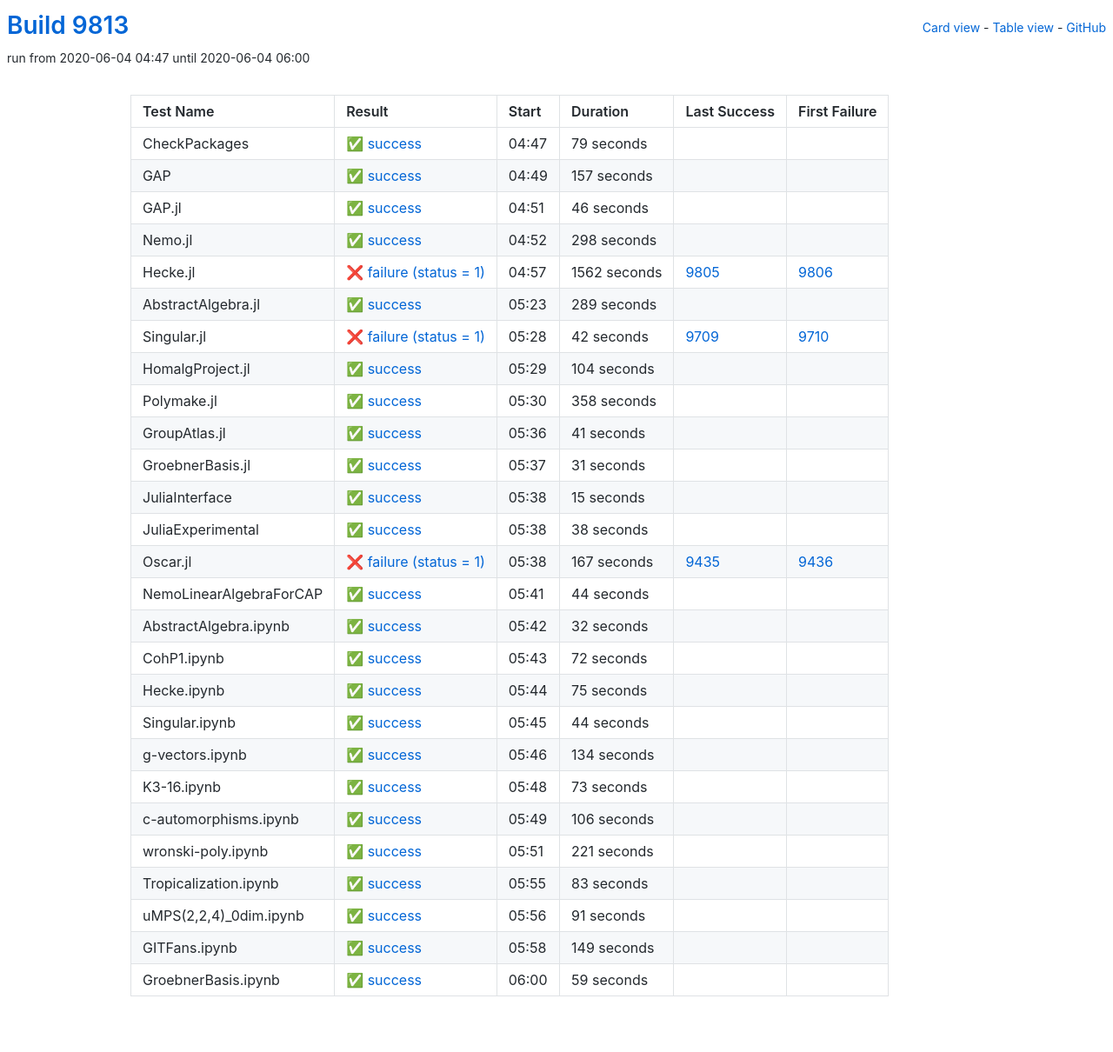
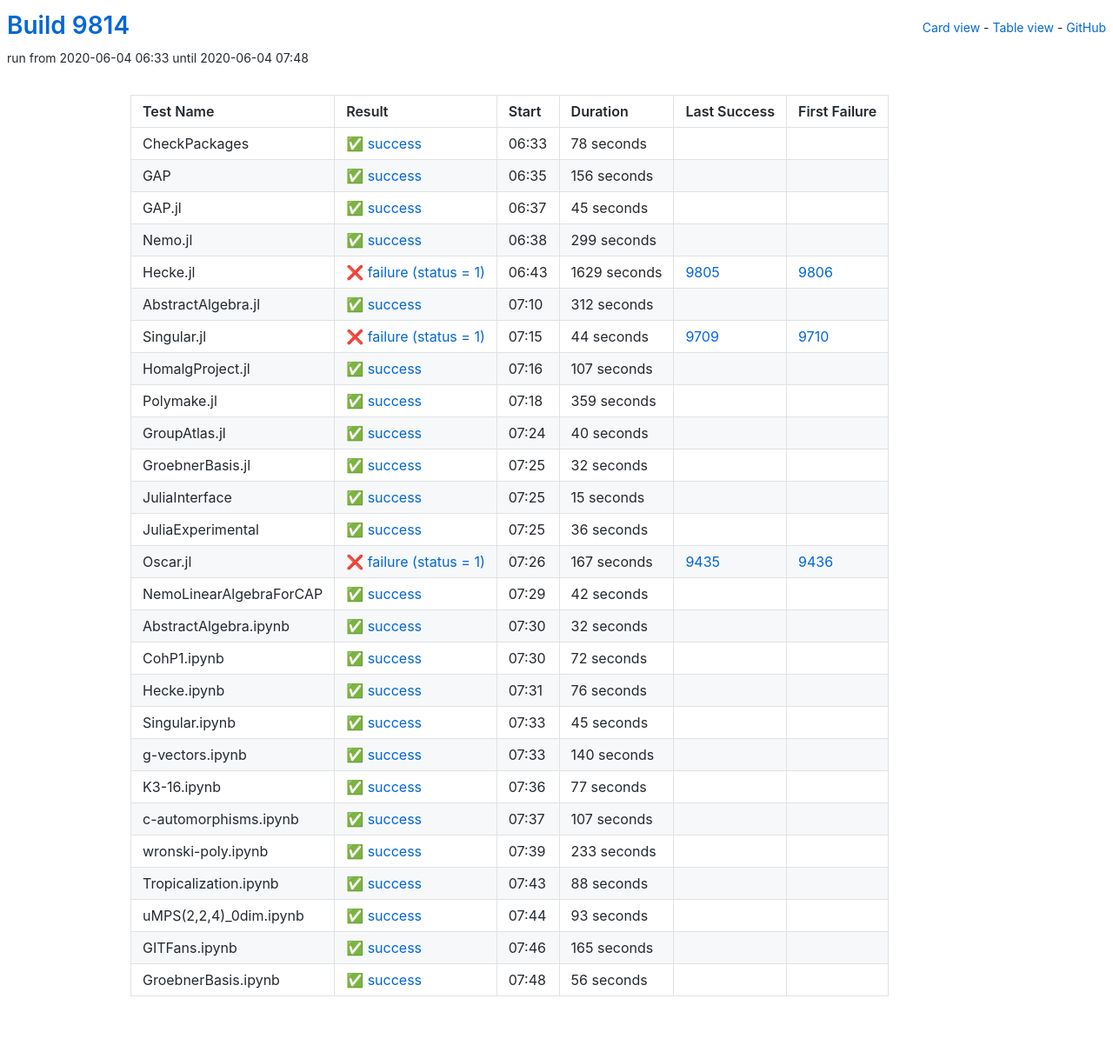
Before and after one commit to oscar-system/oscar-ci-status, a Jekyll site: the page built from table.html, in a window 1280 px wide. Shown: the whole page at 87% size. Built offline with Jekyll 4.4.1, drawn with Linux system fonts in a browser that asks for light colours.

Commit message:
Build 9814

```diff
--- a/_data/ci.yml
+++ b/_data/ci.yml
@@ -1,137 +1,137 @@
-build: 9813
-build_url: https://oscarci.mathematik.uni-kl.de/job/oscar/9813/
+build: 9814
+build_url: https://oscarci.mathematik.uni-kl.de/job/oscar/9814/
 job: oscar
 tests:
-- duration: 79
+- duration: 78
   exitcode: 0
   first_failure: false
   first_failure_url: null
   id: checkpackages
   last_success: false
   last_success_url: null
-  log: https://oscarci.mathematik.uni-kl.de/job/oscar/9813/artifact/logs/build-9813/CheckPackages.log
+  log: https://oscarci.mathematik.uni-kl.de/job/oscar/9814/artifact/logs/build-9814/CheckPackages.log
   name: CheckPackages
-  start: 2020-06-04 04:47
+  start: 2020-06-04 06:33
   status: success
   success: true
-- duration: 157
+- duration: 156
   exitcode: 0
   first_failure: false
   first_failure_url: null
   id: gap
   last_success: false
   last_success_url: null
-  log: https://oscarci.mathematik.uni-kl.de/job/oscar/9813/artifact/logs/build-9813/GAP.log
+  log: https://oscarci.mathematik.uni-kl.de/job/oscar/9814/artifact/logs/build-9814/GAP.log
   name: GAP
-  start: 2020-06-04 04:49
+  start: 2020-06-04 06:35
   status: success
   success: true
-- duration: 46
+- duration: 45
   exitcode: 0
   first_failure: false
   first_failure_url: null
   id: gap-jl
   last_success: false
   last_success_url: null
-  log: https://oscarci.mathematik.uni-kl.de/job/oscar/9813/artifact/logs/build-9813/GAP.jl.log
+  log: https://oscarci.mathematik.uni-kl.de/job/oscar/9814/artifact/logs/build-9814/GAP.jl.log
   name: GAP.jl
-  start: 2020-06-04 04:51
+  start: 2020-06-04 06:37
   status: success
   success: true
-- duration: 298
+- duration: 299
   exitcode: 0
   first_failure: false
   first_failure_url: null
   id: nemo-jl
   last_success: false
   last_success_url: null
-  log: https://oscarci.mathematik.uni-kl.de/job/oscar/9813/artifact/logs/build-9813/Nemo.jl.log
+  log: https://oscarci.mathematik.uni-kl.de/job/oscar/9814/artifact/logs/build-9814/Nemo.jl.log
   name: Nemo.jl
-  start: 2020-06-04 04:52
+  start: 2020-06-04 06:38
   status: success
   success: true
-- duration: 1562
+- duration: 1629
   exitcode: 1
   first_failure: 9806
   first_failure_url: https://oscarci.mathematik.uni-kl.de/job/oscar/9806/
   id: hecke-jl
   last_success: 9805
   last_success_url: https://oscarci.mathematik.uni-kl.de/job/oscar/9805/
-  log: https://oscarci.mathematik.uni-kl.de/job/oscar/9813/artifact/logs/build-9813/Hecke.jl.log
+  log: https://oscarci.mathematik.uni-kl.de/job/oscar/9814/artifact/logs/build-9814/Hecke.jl.log
   name: Hecke.jl
-  start: 2020-06-04 04:57
+  start: 2020-06-04 06:43
   status: failure
   success: false
-- duration: 289
+- duration: 312
   exitcode: 0
   first_failure: false
   first_failure_url: null
   id: abstractalgebra-jl
   last_success: false
   last_success_url: null
-  log: https://oscarci.mathematik.uni-kl.de/job/oscar/9813/artifact/logs/build-9813/AbstractAlgebra.jl.log
+  log: https://oscarci.mathematik.uni-kl.de/job/oscar/9814/artifact/logs/build-9814/AbstractAlgebra.jl.log
   name: AbstractAlgebra.jl
-  start: 2020-06-04 05:23
+  start: 2020-06-04 07:10
   status: success
   success: true
-- duration: 42
+- duration: 44
   exitcode: 1
   first_failure: 9710
   first_failure_url: https://oscarci.mathematik.uni-kl.de/job/oscar/9710/
   id: singular-jl
   last_success: 9709
   last_success_url: https://oscarci.mathematik.uni-kl.de/job/oscar/9709/
-  log: https://oscarci.mathematik.uni-kl.de/job/oscar/9813/artifact/logs/build-9813/Singular.jl.log
+  log: https://oscarci.mathematik.uni-kl.de/job/oscar/9814/artifact/logs/build-9814/Singular.jl.log
   name: Singular.jl
-  start: 2020-06-04 05:28
+  start: 2020-06-04 07:15
   status: failure
   success: false
-- duration: 104
+- duration: 107
   exitcode: 0
   first_failure: false
   first_failure_url: null
   id: homalgproject-jl
   last_success: false
   last_success_url: null
-  log: https://oscarci.mathematik.uni-kl.de/job/oscar/9813/artifact/logs/build-9813/HomalgProject.jl.log
+  log: https://oscarci.mathematik.uni-kl.de/job/oscar/9814/artifact/logs/build-9814/HomalgProject.jl.log
   name: HomalgProject.jl
-  start: 2020-06-04 05:29
+  start: 2020-06-04 07:16
   status: success
   success: true
-- duration: 358
+- duration: 359
   exitcode: 0
   first_failure: false
   first_failure_url: null
   id: polymake-jl
   last_success: false
   last_success_url: null
-  log: https://oscarci.mathematik.uni-kl.de/job/oscar/9813/artifact/logs/build-9813/Polymake.jl.log
+  log: https://oscarci.mathematik.uni-kl.de/job/oscar/9814/artifact/logs/build-9814/Polymake.jl.log
   name: Polymake.jl
-  start: 2020-06-04 05:30
+  start: 2020-06-04 07:18
   status: success
   success: true
-- duration: 41
+- duration: 40
   exitcode: 0
   first_failure: false
   first_failure_url: null
   id: groupatlas-jl
   last_success: false
   last_success_url: null
-  log: https://oscarci.mathematik.uni-kl.de/job/oscar/9813/artifact/logs/build-9813/GroupAtlas.jl.log
+  log: https://oscarci.mathematik.uni-kl.de/job/oscar/9814/artifact/logs/build-9814/GroupAtlas.jl.log
   name: GroupAtlas.jl
-  start: 2020-06-04 05:36
+  start: 2020-06-04 07:24
   status: success
   success: true
-- duration: 31
+- duration: 32
   exitcode: 0
   first_failure: false
   first_failure_url: null
   id: groebnerbasis-jl
   last_success: false
   last_success_url: null
-  log: https://oscarci.mathematik.uni-kl.de/job/oscar/9813/artifact/logs/build-9813/GroebnerBasis.jl.log
+  log: https://oscarci.mathematik.uni-kl.de/job/oscar/9814/artifact/logs/build-9814/GroebnerBasis.jl.log
   name: GroebnerBasis.jl
-  start: 2020-06-04 05:37
+  start: 2020-06-04 07:25
   status: success
   success: true
 - duration: 15
@@ -141,21 +141,21 @@
   id: juliainterface
   last_success: false
   last_success_url: null
-  log: https://oscarci.mathematik.uni-kl.de/job/oscar/9813/artifact/logs/build-9813/JuliaInterface.log
+  log: https://oscarci.mathematik.uni-kl.de/job/oscar/9814/artifact/logs/build-9814/JuliaInterface.log
   name: JuliaInterface
-  start: 2020-06-04 05:38
+  start: 2020-06-04 07:25
   status: success
   success: true
-- duration: 38
+- duration: 36
   exitcode: 0
   first_failure: false
   first_failure_url: null
   id: juliaexperimental
   last_success: false
   last_success_url: null
-  log: https://oscarci.mathematik.uni-kl.de/job/oscar/9813/artifact/logs/build-9813/JuliaExperimental.log
+  log: https://oscarci.mathematik.uni-kl.de/job/oscar/9814/artifact/logs/build-9814/JuliaExperimental.log
   name: JuliaExperimental
-  start: 2020-06-04 05:38
+  start: 2020-06-04 07:25
   status: success
   success: true
 - duration: 167
@@ -165,21 +165,21 @@
   id: oscar-jl
   last_success: 9435
   last_success_url: https://oscarci.mathematik.uni-kl.de/job/oscar/9435/
-  log: https://oscarci.mathematik.uni-kl.de/job/oscar/9813/artifact/logs/build-9813/Oscar.jl.log
+  log: https://oscarci.mathematik.uni-kl.de/job/oscar/9814/artifact/logs/build-9814/Oscar.jl.log
   name: Oscar.jl
-  start: 2020-06-04 05:38
+  start: 2020-06-04 07:26
   status: failure
   success: false
-- duration: 44
+- duration: 42
   exitcode: 0
   first_failure: false
   first_failure_url: null
   id: nemolinearalgebraforcap
   last_success: false
   last_success_url: null
-  log: https://oscarci.mathematik.uni-kl.de/job/oscar/9813/artifact/logs/build-9813/NemoLinearAlgebraForCAP.log
+  log: https://oscarci.mathematik.uni-kl.de/job/oscar/9814/artifact/logs/build-9814/NemoLinearAlgebraForCAP.log
   name: NemoLinearAlgebraForCAP
-  start: 2020-06-04 05:41
+  start: 2020-06-04 07:29
   status: success
   success: true
 - duration: 32
@@ -189,9 +189,9 @@
   id: abstractalgebra-ipynb
   last_success: false
   last_success_url: null
-  log: https://oscarci.mathematik.uni-kl.de/job/oscar/9813/artifact/logs/build-9813/AbstractAlgebra.ipynb.log
+  log: https://oscarci.mathematik.uni-kl.de/job/oscar/9814/artifact/logs/build-9814/AbstractAlgebra.ipynb.log
   name: AbstractAlgebra.ipynb
-  start: 2020-06-04 05:42
+  start: 2020-06-04 07:30
   status: success
   success: true
 - duration: 72
@@ -201,128 +201,128 @@
   id: cohp1-ipynb
   last_success: false
   last_success_url: null
-  log: https://oscarci.mathematik.uni-kl.de/job/oscar/9813/artifact/logs/build-9813/CohP1.ipynb.log
+  log: https://oscarci.mathematik.uni-kl.de/job/oscar/9814/artifact/logs/build-9814/CohP1.ipynb.log
   name: CohP1.ipynb
-  start: 2020-06-04 05:43
+  start: 2020-06-04 07:30
   status: success
   success: true
-- duration: 75
+- duration: 76
   exitcode: 0
   first_failure: false
   first_failure_url: null
   id: hecke-ipynb
   last_success: false
   last_success_url: null
-  log: https://oscarci.mathematik.uni-kl.de/job/oscar/9813/artifact/logs/build-9813/Hecke.ipynb.log
+  log: https://oscarci.mathematik.uni-kl.de/job/oscar/9814/artifact/logs/build-9814/Hecke.ipynb.log
   name: Hecke.ipynb
-  start: 2020-06-04 05:44
+  start: 2020-06-04 07:31
   status: success
   success: true
-- duration: 44
+- duration: 45
   exitcode: 0
   first_failure: false
   first_failure_url: null
   id: singular-ipynb
   last_success: false
   last_success_url: null
-  log: https://oscarci.mathematik.uni-kl.de/job/oscar/9813/artifact/logs/build-9813/Singular.ipynb.log
+  log: https://oscarci.mathematik.uni-kl.de/job/oscar/9814/artifact/logs/build-9814/Singular.ipynb.log
   name: Singular.ipynb
-  start: 2020-06-04 05:45
+  start: 2020-06-04 07:33
   status: success
   success: true
-- duration: 134
+- duration: 140
   exitcode: 0
   first_failure: false
   first_failure_url: null
   id: g-vectors-ipynb
   last_success: false
   last_success_url: null
-  log: https://oscarci.mathematik.uni-kl.de/job/oscar/9813/artifact/logs/build-9813/g-vectors.ipynb.log
+  log: https://oscarci.mathematik.uni-kl.de/job/oscar/9814/artifact/logs/build-9814/g-vectors.ipynb.log
   name: g-vectors.ipynb
-  start: 2020-06-04 05:46
+  start: 2020-06-04 07:33
   status: success
   success: true
-- duration: 73
+- duration: 77
   exitcode: 0
   first_failure: false
   first_failure_url: null
   id: k3-16-ipynb
   last_success: false
   last_success_url: null
-  log: https://oscarci.mathematik.uni-kl.de/job/oscar/9813/artifact/logs/build-9813/K3-16.ipynb.log
+  log: https://oscarci.mathematik.uni-kl.de/job/oscar/9814/artifact/logs/build-9814/K3-16.ipynb.log
   name: K3-16.ipynb
-  start: 2020-06-04 05:48
+  start: 2020-06-04 07:36
   status: success
   success: true
-- duration: 106
+- duration: 107
   exitcode: 0
   first_failure: false
   first_failure_url: null
   id: c-automorphisms-ipynb
   last_success: false
   last_success_url: null
-  log: https://oscarci.mathematik.uni-kl.de/job/oscar/9813/artifact/logs/build-9813/c-automorphisms.ipynb.log
+  log: https://oscarci.mathematik.uni-kl.de/job/oscar/9814/artifact/logs/build-9814/c-automorphisms.ipynb.log
   name: c-automorphisms.ipynb
-  start: 2020-06-04 05:49
+  start: 2020-06-04 07:37
   status: success
   success: true
-- duration: 221
+- duration: 233
   exitcode: 0
   first_failure: false
   first_failure_url: null
   id: wronski-poly-ipynb
   last_success: false
   last_success_url: null
-  log: https://oscarci.mathematik.uni-kl.de/job/oscar/9813/artifact/logs/build-9813/wronski-poly.ipynb.log
+  log: https://oscarci.mathematik.uni-kl.de/job/oscar/9814/artifact/logs/build-9814/wronski-poly.ipynb.log
   name: wronski-poly.ipynb
-  start: 2020-06-04 05:51
+  start: 2020-06-04 07:39
   status: success
   success: true
-- duration: 83
+- duration: 88
   exitcode: 0
   first_failure: false
   first_failure_url: null
   id: tropicalization-ipynb
   last_success: false
   last_success_url: null
-  log: https://oscarci.mathematik.uni-kl.de/job/oscar/9813/artifact/logs/build-9813/Tropicalization.ipynb.log
+  log: https://oscarci.mathematik.uni-kl.de/job/oscar/9814/artifact/logs/build-9814/Tropicalization.ipynb.log
   name: Tropicalization.ipynb
-  start: 2020-06-04 05:55
+  start: 2020-06-04 07:43
   status: success
   success: true
-- duration: 91
+- duration: 93
   exitcode: 0
   first_failure: false
   first_failure_url: null
   id: umps-2-2-4-0dim-ipynb
   last_success: false
   last_success_url: null
-  log: https://oscarci.mathematik.uni-kl.de/job/oscar/9813/artifact/logs/build-9813/uMPS-2-2-4-_0dim.ipynb.log
+  log: https://oscarci.mathematik.uni-kl.de/job/oscar/9814/artifact/logs/build-9814/uMPS-2-2-4-_0dim.ipynb.log
   name: uMPS(2,2,4)_0dim.ipynb
-  start: 2020-06-04 05:56
+  start: 2020-06-04 07:44
   status: success
   success: true
-- duration: 149
+- duration: 165
   exitcode: 0
   first_failure: false
   first_failure_url: null
   id: gitfans-ipynb
   last_success: false
   last_success_url: null
-  log: https://oscarci.mathematik.uni-kl.de/job/oscar/9813/artifact/logs/build-9813/GITFans.ipynb.log
+  log: https://oscarci.mathematik.uni-kl.de/job/oscar/9814/artifact/logs/build-9814/GITFans.ipynb.log
   name: GITFans.ipynb
-  start: 2020-06-04 05:58
+  start: 2020-06-04 07:46
   status: success
   success: true
-- duration: 59
+- duration: 56
   exitcode: 0
   first_failure: false
   first_failure_url: null
   id: groebnerbasis-ipynb
   last_success: false
   last_success_url: null
-  log: https://oscarci.mathematik.uni-kl.de/job/oscar/9813/artifact/logs/build-9813/GroebnerBasis.ipynb.log
+  log: https://oscarci.mathematik.uni-kl.de/job/oscar/9814/artifact/logs/build-9814/GroebnerBasis.ipynb.log
   name: GroebnerBasis.ipynb
-  start: 2020-06-04 06:00
+  start: 2020-06-04 07:48
   status: success
   success: true
```
Also changed, not shown: README.md.
